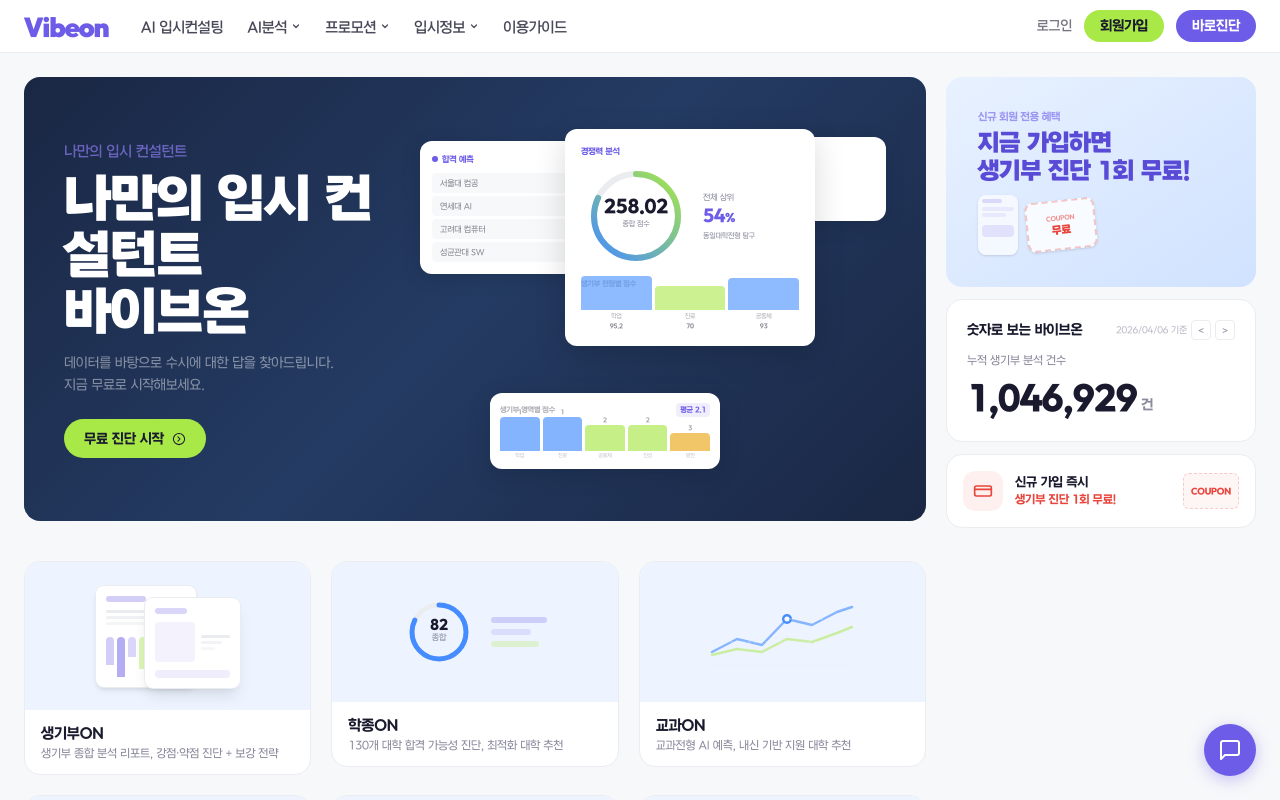
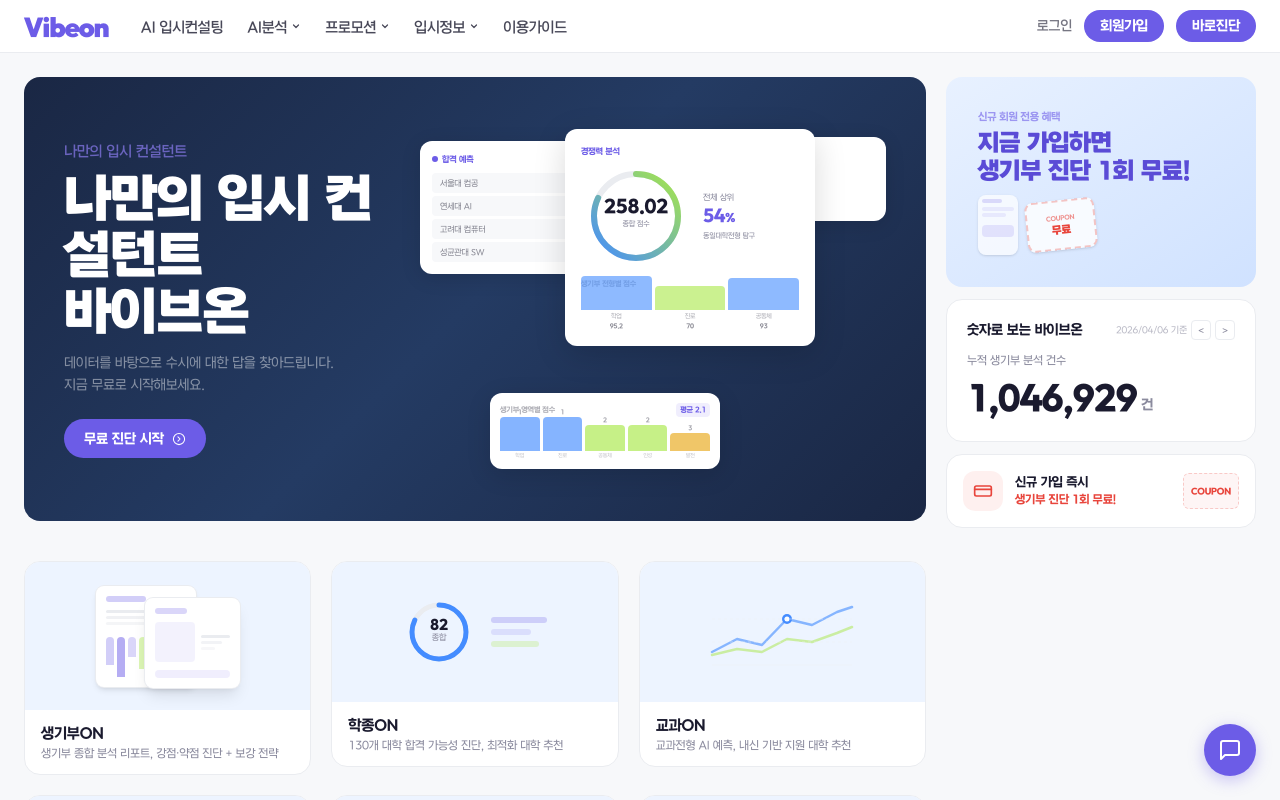
Before and after one commit to INNO-HI-Inc/hi-university, a Next.js app: page /admission-consulting/ in a window 1280 px wide. Shown: the top 800 px of the page. Built offline with nearby package versions, Linux system fonts and the light colour scheme.

Commit message:
Change signup and CTA buttons to primary purple color

```diff
--- a/src/app/layout.tsx
+++ b/src/app/layout.tsx
@@ -39,7 +39,7 @@
               <a href="#" className="text-[13px] font-medium text-ink/60 transition hover:text-ink">
                 로그인
               </a>
-              <a href="#" className="rounded-full bg-cta px-4 py-[6px] text-[13px] font-bold text-ink transition hover:bg-cta-dark">
+              <a href="#" className="rounded-full bg-primary px-4 py-[6px] text-[13px] font-bold text-white transition hover:bg-primary-dark">
                 회원가입
               </a>
               <a href="/input" className="rounded-full bg-primary px-4 py-[6px] text-[13px] font-bold text-white transition hover:bg-primary-dark">
--- a/src/app/page.tsx
+++ b/src/app/page.tsx
@@ -39,7 +39,7 @@
           </p>
           <a
             href="/input"
-            className="inline-flex items-center gap-2 rounded-full bg-cta px-5 py-2.5 text-[13px] font-bold text-ink transition hover:bg-cta-dark active:scale-[0.97]"
+            className="inline-flex items-center gap-2 rounded-full bg-primary px-5 py-2.5 text-[13px] font-bold text-white transition hover:bg-primary-dark active:scale-[0.97]"
           >
             무료 진단 시작
             <svg width="14" height="14" viewBox="0 0 20 20" fill="none">
```
Also changed, not shown: 48 other files (tests, documents, lock files or other folders).
